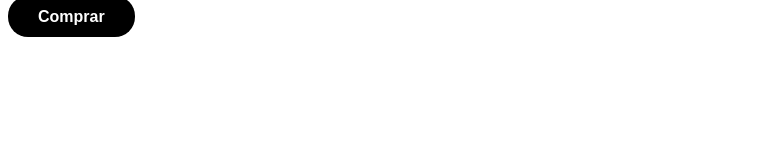
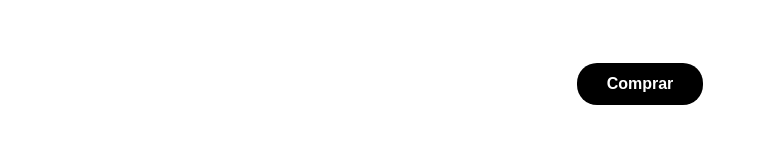
Before and after one commit to SheylaBenites/boton-nike, a plain HTML site: page index.html in a window 1280 px wide. Shown: the whole page, without its empty margins (0-758 px from the left). Drawn offline with Linux system fonts and the light colour scheme.

Commit message:
style.css

```diff
--- a/css/style.css
+++ b/css/style.css
@@ -1,4 +1,4 @@
-.center{
+.centrar{
     display: flex;
     justify-content: center;
     margin-top: 5%;
```
